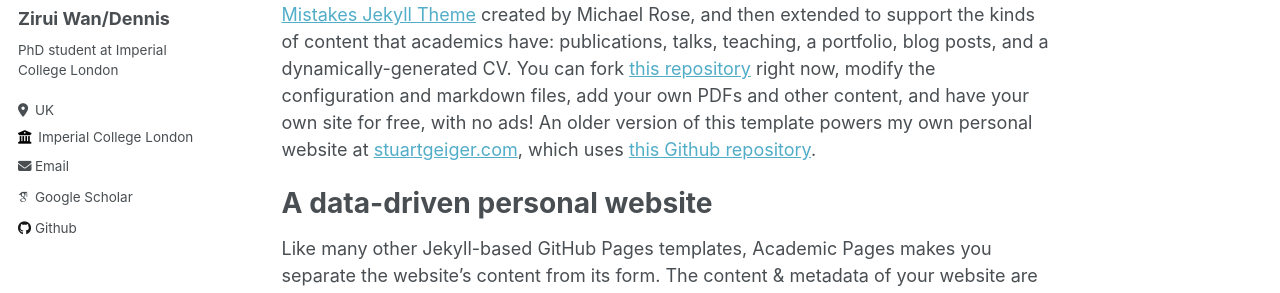
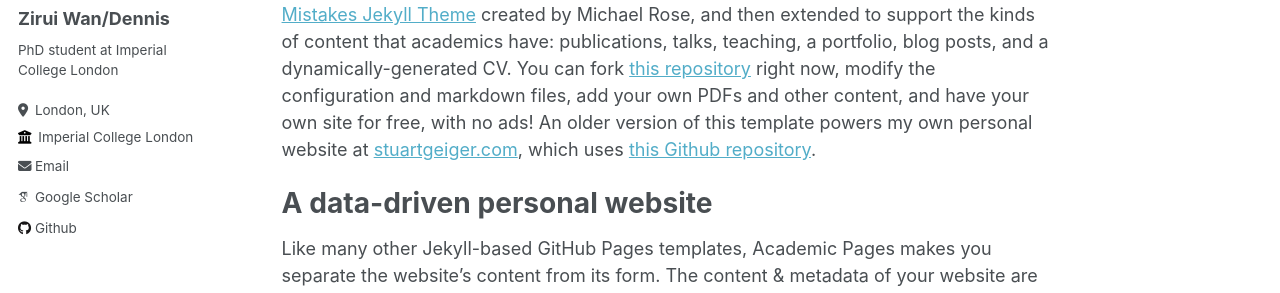
Before and after one commit to WANDennis/WANDennis.github.io, a Jekyll site: the page built from _pages/about.md, in a window 1280 px wide. Shown: the part 283-576 px from the top of the page. Built offline with Jekyll 4.4.1, drawn with Linux system fonts in a browser that asks for light colours; some web fonts are replaced.

Commit message:
Update _config.yml

```diff
--- a/_config.yml
+++ b/_config.yml
@@ -25,7 +25,7 @@ author:
   name             : "Zirui Wan/Dennis"
   pronouns         : # example: "she/her"
   bio              : "PhD student at Imperial College London"
-  location         : "UK"
+  location         : "London, UK"
   employer         : "Imperial College London"
   uri              : # URL
   email            : "zw2522@ic.ac.uk"
```
